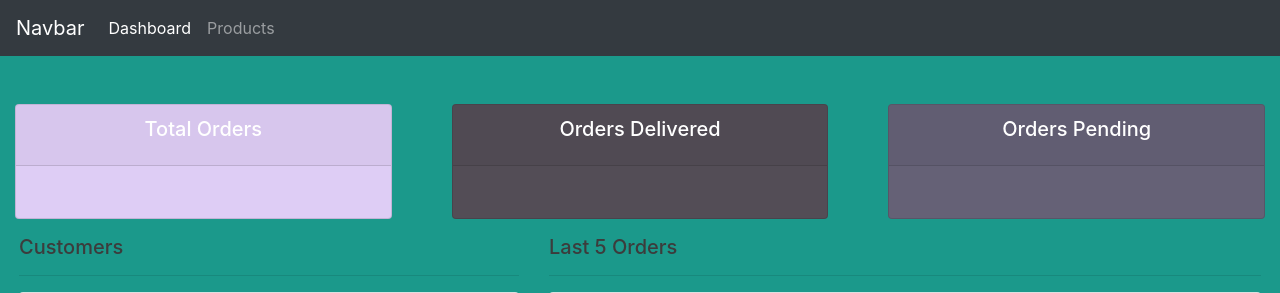
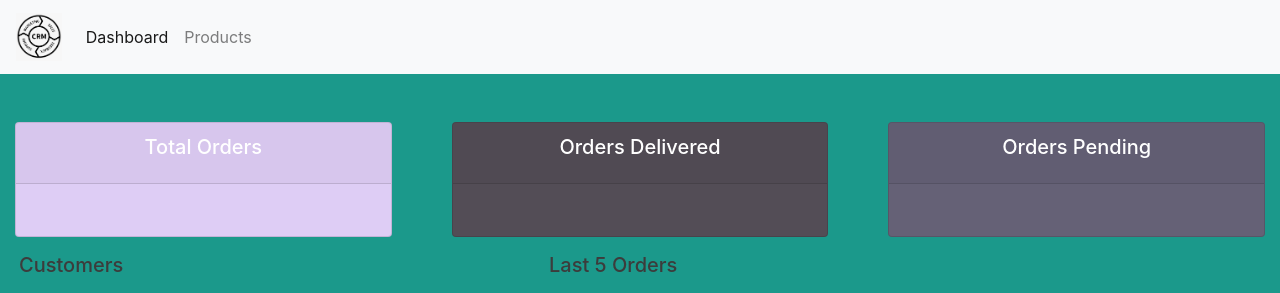
Before and after one commit to daslef/django-customers, a Django app: template crm/accounts/templates/accounts/dashboard.html in a window 1280 px wide. Shown: the top 293 px of the page. Run offline with Django 3.2, Linux system fonts and the light colour scheme; the template is opened without the code that fills it, so the values that code supplies are empty; some libraries are stand-ins or nearby versions.

Commit message:
static refactoring done

```diff
--- a/crm/accounts/templates/accounts/main.html
+++ b/crm/accounts/templates/accounts/main.html
@@ -1,30 +1,13 @@
+{% load static %}
+
 <!DOCTYPE html>
 <html lang="en">
 <head>
     <meta charset="UTF-8">
     <meta name="viewport" content="width=device-width, initial-scale=1.0">
     <link rel="stylesheet" href="https://stackpath.bootstrapcdn.com/bootstrap/4.5.0/css/bootstrap.min.css" integrity="sha384-9aIt2nRpC12Uk9gS9baDl411NQApFmC26EwAOH8WgZl5MYYxFfc+NcPb1dKGj7Sk" crossorigin="anonymous">
+    <link rel="stylesheet" href="{% static '/css/main.css' %}">
     <title>CRM</title>
-    <style>
-
-        body {
-            background-color: rgba(27, 153, 139, 1);
-            color: rgb(60, 60, 60);
-        }
-
-        #orders-total {
-            background-color: rgba(222, 205, 245, 1);
-        }
-
-        #orders-pending {
-            background-color: rgba(101, 97, 118, 1);
-        }
-
-        #orders-delivered {
-            background-color: rgba(83, 77, 86, 1);
-        }
-
-    </style>
 </head>
 <body>
     {% include 'accounts/navbar.html' %}
--- a/crm/accounts/templates/accounts/navbar.html
+++ b/crm/accounts/templates/accounts/navbar.html
@@ -1,5 +1,9 @@
-<nav class="navbar navbar-expand-lg navbar-dark bg-dark">
-    <a class="navbar-brand" href="#">Navbar</a>
+{% load static %}
+
+<nav class="navbar navbar-expand-lg navbar-light bg-light">
+    <a class="navbar-brand" href="#">
+        <img src="{% static 'images/logo.png' %}" alt="logo">
+    </a>
     <button class="navbar-toggler" type="button" data-toggle="collapse" data-target="#navbarNavAltMarkup" aria-controls="navbarNavAltMarkup" aria-expanded="false" aria-label="Toggle navigation">
       <span class="navbar-toggler-icon"></span>
     </button>
--- a/crm/crm/settings.py
+++ b/crm/crm/settings.py
@@ -120,3 +120,9 @@ USE_TZ = True
 # https://docs.djangoproject.com/en/3.0/howto/static-files/
 
 STATIC_URL = '/static/'
+
+MEDIA_URL = '/images/'
+
+STATICFILES_DIRS = [
+    os.path.join(BASE_DIR, 'static'),
+]
--- /dev/null
+++ b/crm/static/css/main.css
@@ -0,0 +1,20 @@
+body {
+    background-color: rgba(27, 153, 139, 1);
+    color: rgb(60, 60, 60);
+}
+
+#orders-total {
+    background-color: rgba(222, 205, 245, 1);
+}
+
+#orders-pending {
+    background-color: rgba(101, 97, 118, 1);
+}
+
+#orders-delivered {
+    background-color: rgba(83, 77, 86, 1);
+}
+
+a.navbar-brand img {
+    height: 48px;
+}
```
Also changed, not shown: crm/static/images/logo.png (added).
